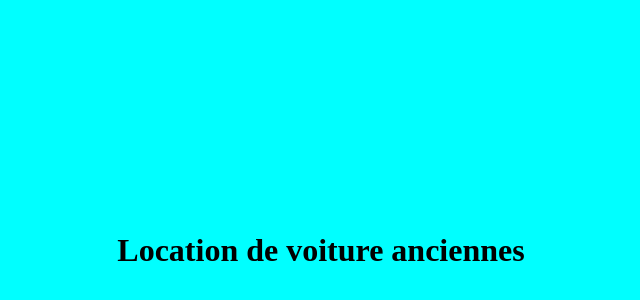
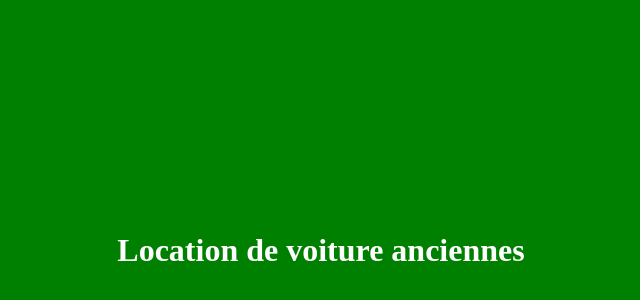
Before and after one commit to mylir/locationvoiture, a plain HTML site: page index.html in a window 1280 px wide. Shown: the part 42-342 px from the top of the page, without its empty margins (319-959 px from the left). Drawn offline with Linux system fonts and the light colour scheme.

Commit message:
modifier la couleur du text

```diff
--- a/index.html
+++ b/index.html
@@ -4,9 +4,9 @@
     <meta charset="utf-8">
     <title></title>
   </head>
-  <body style="background-color:cyan" >
+  <body style="background-color:green" >
 
-    <h1 style=" text-align:center; padding-top: 20%; padding-bottom: 20%;" >Location de voiture anciennes</h1>
+    <h1 style=" text-align: center; color: white; padding-top: 20%; padding-bottom: 20%;" >Location de voiture anciennes</h1>
 
   </body>
 </html>
```
